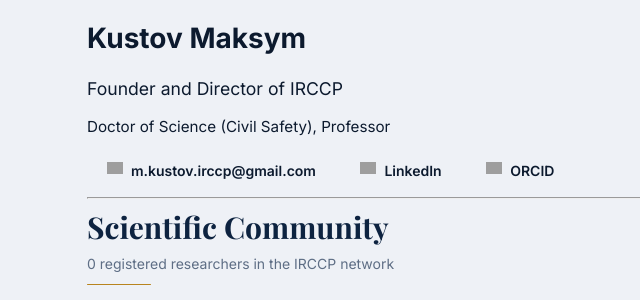
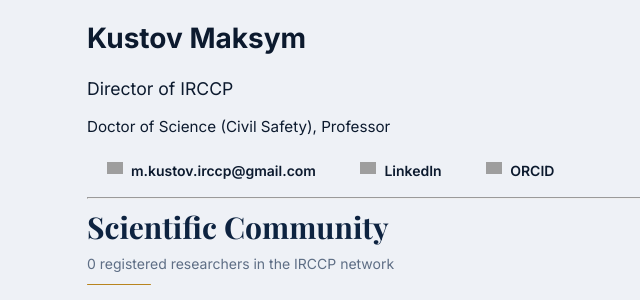
Before and after one commit to gfgfgv/irccp_django, a Django app: page /researchers/ in a window 1280 px wide. Shown: the part 243-543 px from the top of the page, without its empty margins (21-661 px from the left). Run offline with Django 5.2, Linux system fonts and the light colour scheme; data comes from the database, SQL or seed files in the repository; data that the repository does not hold is empty; grey boxes are pictures that could not be loaded.

Commit message:
Update project logic and styles

```diff
--- a/templates/core/researchers.html
+++ b/templates/core/researchers.html
@@ -17,7 +17,7 @@
     </div>
 
     <h2 class="fw-bold mb-1" style="font-size: 1.75rem;">Kustov Maksym</h2>
-    <p class="text-primary fw-semibold mb-1" style="font-size: 1.1rem;">Founder and Director of IRCCP</p>
+    <p class="text-primary fw-semibold mb-1" style="font-size: 1.1rem;">Director of IRCCP</p>
     <p class="text-muted max-w-600 mx-auto mb-3" style="font-size: 0.95rem;">
       Doctor of Science (Civil Safety), Professor
     </p>
```
Also changed, not shown: 1 other file.
